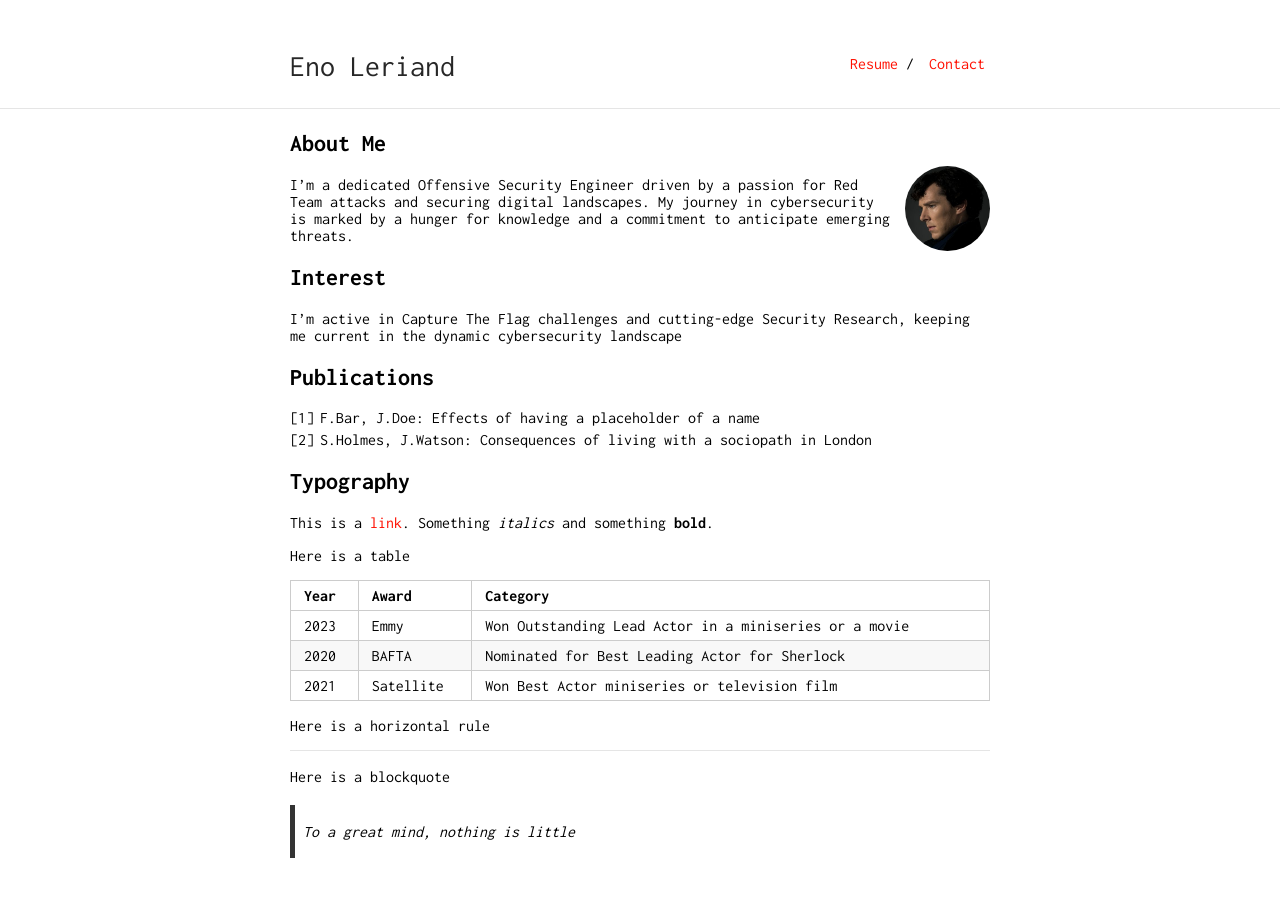
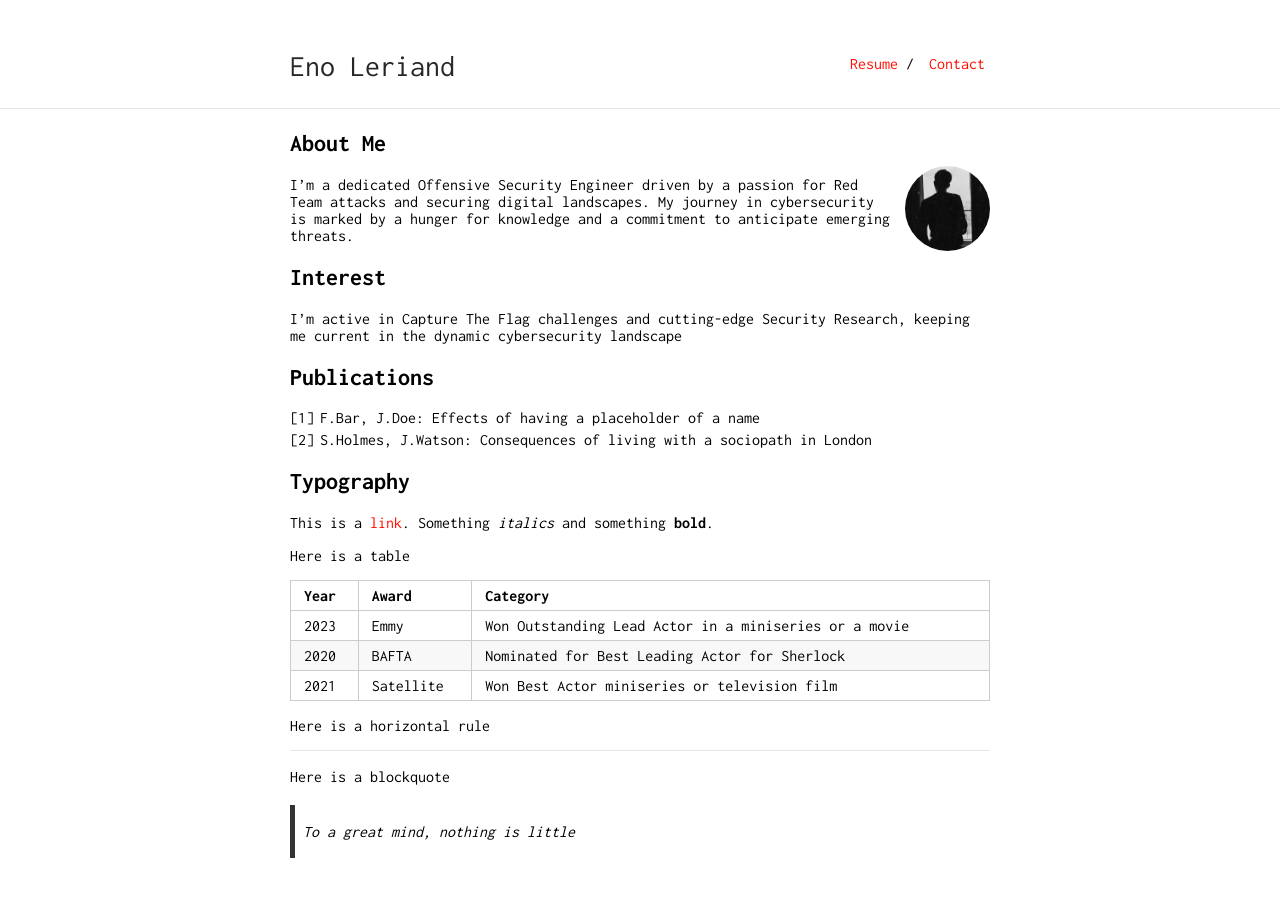
Before and after one commit to z0rs/me, a Jekyll site: the page built from index.md, in a window 1280 px wide. Shown: the top 897 px of the page. Built offline with Jekyll 4.4.1, drawn with Linux system fonts in a browser that asks for light colours; our own code applies the rules of GitHub Pages for plain Markdown files.

Commit message:
Update index.md

```diff
--- a/index.md
+++ b/index.md
@@ -4,7 +4,7 @@ layout: default
 
 ## About Me
 
-<img class="profile-picture" src="sherlock.jpg">
+<img class="profile-picture" src="76135196.jpeg">
 
 I'm a dedicated Offensive Security Engineer driven by a passion for Red Team attacks and securing digital landscapes. My journey in cybersecurity is marked by a hunger for knowledge and a commitment to anticipate emerging threats.
 
```
